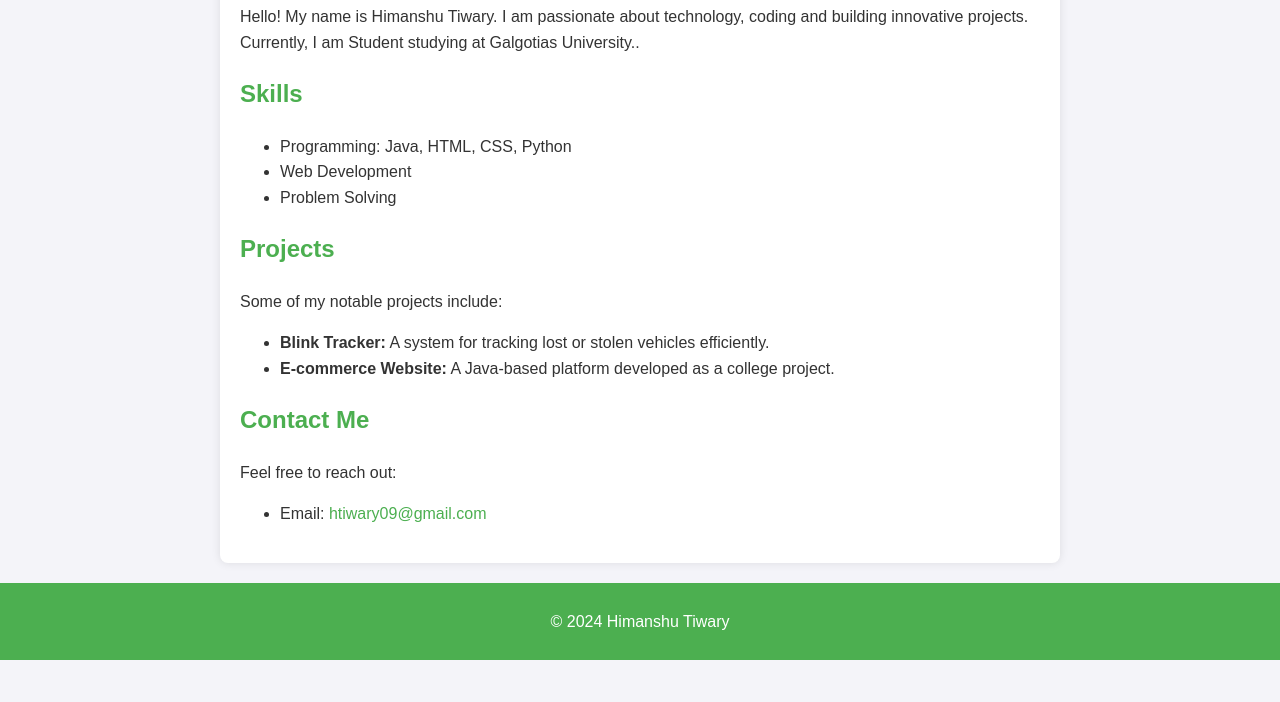
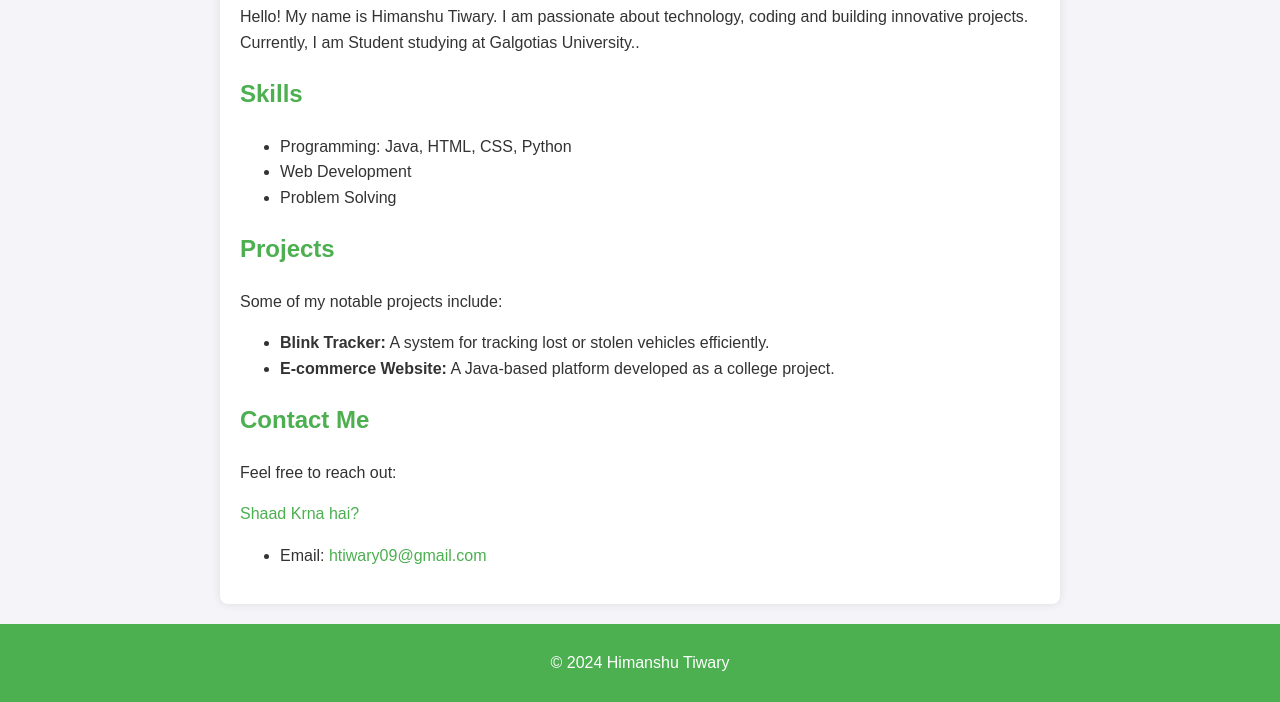
Before and after one commit to HimanshuTiwaryGu7/HimanshuTiwaryGu7.github.io, a plain HTML site: page index.html in a window 1280 px wide. Shown: the part 248-950 px from the top of the page. Before the commit the page ends 908 px from the top, so only its background shows below. Drawn offline with Linux system fonts and the light colour scheme.

Commit message:
Update index.html

```diff
--- a/index.html
+++ b/index.html
@@ -68,6 +68,8 @@
 
         <h2>Contact Me</h2>
         <p>Feel free to reach out:</p>
+        <a href="newpage.html">Shaad Krna hai?</a>
+
         <ul>
             <li>Email: <a href="mailto:htiwary09@gmail.com">htiwary09@gmail.com</a></li>
         </ul>
```
